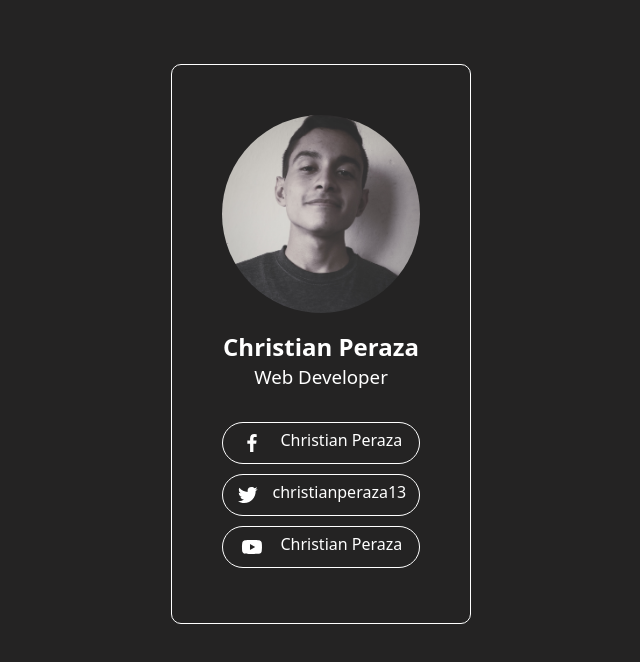
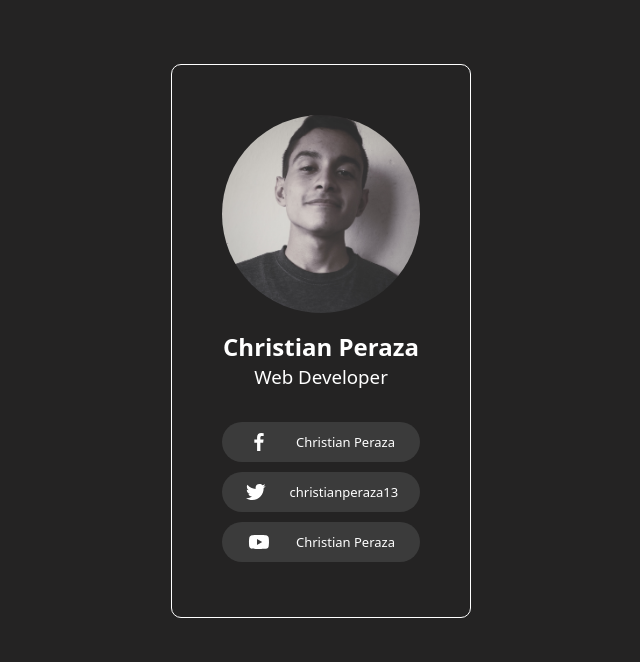
Before and after one commit to IamFisherman/personal_link_tree, a plain HTML site: page index.html in a window 1280 px wide. Shown: the whole page, without its empty margins (319-959 px from the left). Drawn offline with Linux system fonts and the light colour scheme.

Commit message:
New design

```diff
--- a/styles/style.css
+++ b/styles/style.css
@@ -73,8 +73,12 @@ main {
     text-decoration: none;
     justify-content: space-evenly;
     color: white;
+    background-color: rgb(59, 59, 59);
+    align-items: center;
+    font-size:small;
+    font-weight:normal;
 
-    border-style: solid;
+    border-style:hidden;
     border-width: thin;
     border-color: white;
     border-radius: 50px;
@@ -84,5 +88,5 @@ main {
 }
 
 .links a:hover {
-    text-decoration: underline;
+    background-color: rgb(78, 78, 78);
 }
```
